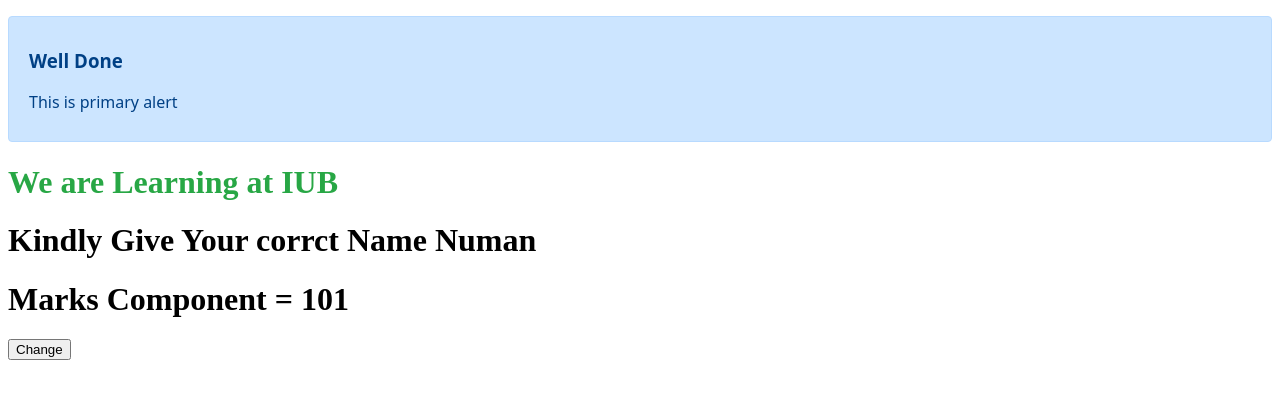
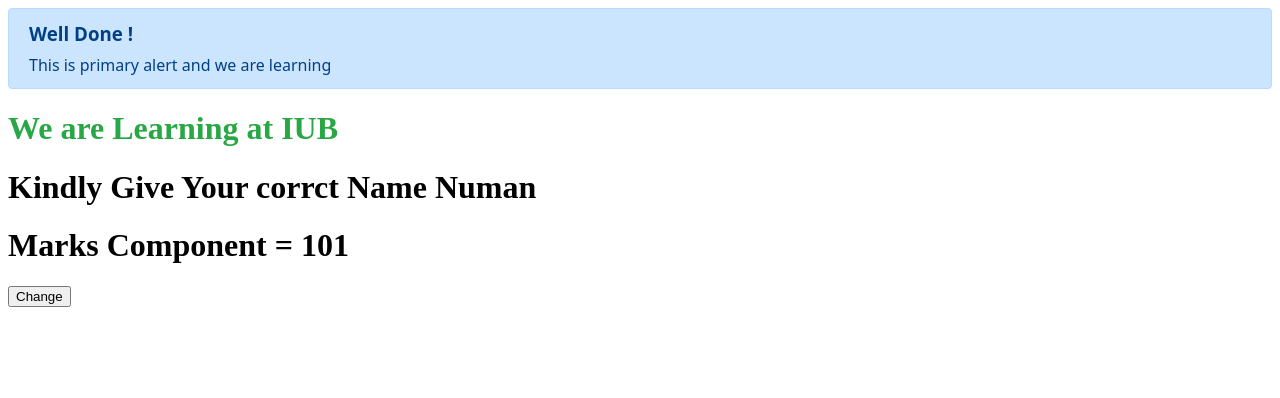
Before and after one commit to Farazkhanbwn/React-JS-app, a React (Create React App) app in the folder setup-using-npm/my-app/: page / in a window 1280 px wide. Shown: the top 398 px of the page. Built offline with nearby package versions, Linux system fonts and the light colour scheme.

Commit message:
completed

```diff
--- a/setup-using-npm/my-app/src/App.js
+++ b/setup-using-npm/my-app/src/App.js
@@ -35,8 +35,8 @@ class App extends Component {
       <Fragment>
         <Alert
           type={AlertType.primary}
-          title="Well Done"
-          text="This is primary alert"
+          title="Well Done !"
+          text="This is primary alert and we are learning"
         />
         <h1 style={{ color: `${color.success}` }}>We are Learning at IUB</h1>
         <Student name="Numan"></Student>
--- a/setup-using-npm/my-app/src/alert/alert-types/alert-danger.jsx
+++ b/setup-using-npm/my-app/src/alert/alert-types/alert-danger.jsx
@@ -1,7 +1,12 @@
 import React from "react";
 
-const AlertDanger = ({ text }) => {
-  return <p className={`alert alert-danger`}>{text}</p>;
+const AlertDanger = ({ title, text }) => {
+  return (
+    <div className={`alert alert-danger`}>
+      <h3 className="alert-heading">{title}</h3>
+      <p className="alert-description">{text}</p>
+    </div>
+  );
 };
 
 export default AlertDanger;
--- a/setup-using-npm/my-app/src/alert/alert-types/alert-dark.jsx
+++ b/setup-using-npm/my-app/src/alert/alert-types/alert-dark.jsx
@@ -2,10 +2,10 @@ import React from "react";
 
 const AlertDark = ({ title, text }) => {
   return (
-    <p className={`alert alert-dark`}>
-      {title}
-      {text}
-    </p>
+    <div className={`alert alert-dark`}>
+      <h3 className="alert-heading">{title}</h3>
+      <p className="alert-description">{text}</p>
+    </div>
   );
 };
 
--- a/setup-using-npm/my-app/src/alert/alert-types/alert-default.jsx
+++ b/setup-using-npm/my-app/src/alert/alert-types/alert-default.jsx
@@ -1,7 +1,12 @@
 import React from "react";
 
-const AlertDefault = ({ text }) => {
-  return <p className="alert">{text}</p>;
+const AlertDefault = ({ title, text }) => {
+  return (
+    <div className={`alert alert-default`}>
+      <h3 className="alert-heading">{title}</h3>
+      <p className="alert-description">{text}</p>
+    </div>
+  );
 };
 
 export default AlertDefault;
--- a/setup-using-npm/my-app/src/alert/alert-types/alert-info.jsx
+++ b/setup-using-npm/my-app/src/alert/alert-types/alert-info.jsx
@@ -1,8 +1,12 @@
 import React from "react";
-import AlertType from "../alert-types";
 
-const AlertInfo = ({ text }) => {
-  return <p className={`alert alert-info`}>{text}</p>;
+const AlertInfo = ({ title, text }) => {
+  return (
+    <div className={`alert alert-info`}>
+      <h3 className="alert-heading">{title}</h3>
+      <p className="alert-description">{text}</p>
+    </div>
+  );
 };
 
 export default AlertInfo;
--- a/setup-using-npm/my-app/src/alert/alert-types/alert-primary.jsx
+++ b/setup-using-npm/my-app/src/alert/alert-types/alert-primary.jsx
@@ -2,10 +2,10 @@ import React from "react";
 
 const AlertPrimary = ({ title, text }) => {
   return (
-    <p className={`alert alert-primary`}>
-      <h3>{title}</h3>
-      <p>{text}</p>
-    </p>
+    <div className={`alert alert-primary`}>
+      <h3 className="alert-heading">{title}</h3>
+      <p className="alert-description">{text}</p>
+    </div>
   );
 };
 
--- a/setup-using-npm/my-app/src/alert/alert-types/alert-secondary.jsx
+++ b/setup-using-npm/my-app/src/alert/alert-types/alert-secondary.jsx
@@ -1,7 +1,12 @@
 import React from "react";
 
-const AlertSecondary = ({ text }) => {
-  return <p className={`alert alert-seconday`}>{text}</p>;
+const AlertSecondary = ({ title, text }) => {
+  return (
+    <div className={`alert alert-secondary`}>
+      <h3 className="alert-heading">{title}</h3>
+      <p className="alert-description">{text}</p>
+    </div>
+  );
 };
 
 export default AlertSecondary;
--- a/setup-using-npm/my-app/src/alert/alert-types/alert-success.jsx
+++ b/setup-using-npm/my-app/src/alert/alert-types/alert-success.jsx
@@ -1,7 +1,12 @@
 import React from "react";
 
-const AlertSuccess = ({ text }) => {
-  return <p className={`alert alert-success`}>{text}</p>;
+const AlertSuccess = ({ title, text }) => {
+  return (
+    <div className={`alert alert-success`}>
+      <h3 className="alert-heading">{title}</h3>
+      <p className="alert-description">{text}</p>
+    </div>
+  );
 };
 
 export default AlertSuccess;
--- a/setup-using-npm/my-app/src/alert/alert-types/alert-warning.jsx
+++ b/setup-using-npm/my-app/src/alert/alert-types/alert-warning.jsx
@@ -1,7 +1,12 @@
 import React from "react";
 
-const AlertWarning = ({ text }) => {
-  return <p className={`alert alert-warning`}>{text}</p>;
+const AlertWarning = ({ title, text }) => {
+  return (
+    <div className={`alert alert-warning`}>
+      <h3 className="alert-heading">{title}</h3>
+      <p className="alert-description">{text}</p>
+    </div>
+  );
 };
 
 export default AlertWarning;
--- a/setup-using-npm/my-app/src/alert/alert.css
+++ b/setup-using-npm/my-app/src/alert/alert.css
@@ -30,8 +30,16 @@
     font-family: system-ui;
 }
 
-.alert-heading {
+.alert h3,
+p {
+    padding: 0;
+    margin: 0;
+}
+
+.alert .alert-heading {
     color: inherit;
+    margin-bottom: 8px;
+    font-weight: 600;
 }
 
 .alert-link {
@@ -100,10 +108,6 @@
     border-color: #ffeeba;
 }
 
-.alert-warning hr {
-    border-top-color: #ffe8a1;
-}
-
 .alert-warning .alert-link {
     color: #533f03;
 }
--- a/setup-using-npm/my-app/src/alert/alert.jsx
+++ b/setup-using-npm/my-app/src/alert/alert.jsx
@@ -10,32 +10,32 @@ import AlertWarning from "./alert-types/alert-warning";
 import AlertDark from "./alert-types/alert-dark";
 import AlertInfo from "./alert-types/alert-info";
 
-const Alert = ({ text, type, title }) => {
+const Alert = (props) => {
   const factoryCreateButton = () => {
-    switch (type) {
+    switch (props.type) {
       case AlertType.primary:
-        return <AlertPrimary text={text} title={title} />;
+        return <AlertPrimary {...props} />;
 
       case AlertType.secondary:
-        return <AlertSecondary text={text} title={title} />;
+        return <AlertSecondary {...props} />;
 
       case AlertType.success:
-        return <AlertSuccess text={text} title={title} />;
+        return <AlertSuccess {...props} />;
 
       case AlertType.danger:
-        return <AlertDanger text={text} title={title} />;
+        return <AlertDanger {...props} />;
 
       case AlertType.warning:
-        return <AlertWarning text={text} title={title} />;
+        return <AlertWarning {...props} />;
 
       case AlertType.dark:
-        return <AlertDark text={text} title={title} />;
+        return <AlertDark {...props} />;
 
       case AlertType.info:
-        return <AlertInfo text={text} title={title} />;
+        return <AlertInfo {...props} />;
 
       default:
-        return <AlertDefault text={text} title={title} />;
+        return <AlertDefault {...props} />;
     }
   };
 
```
